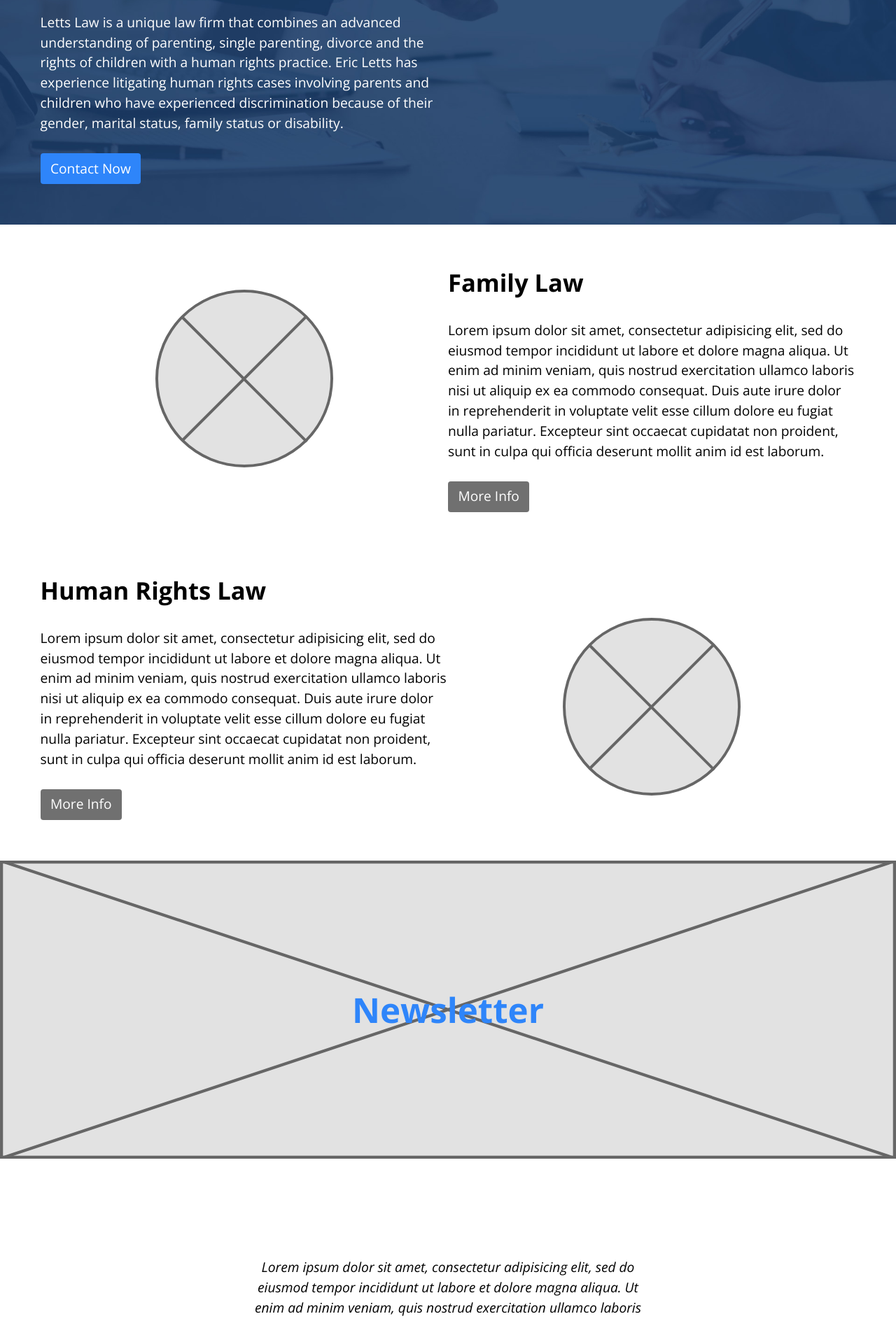
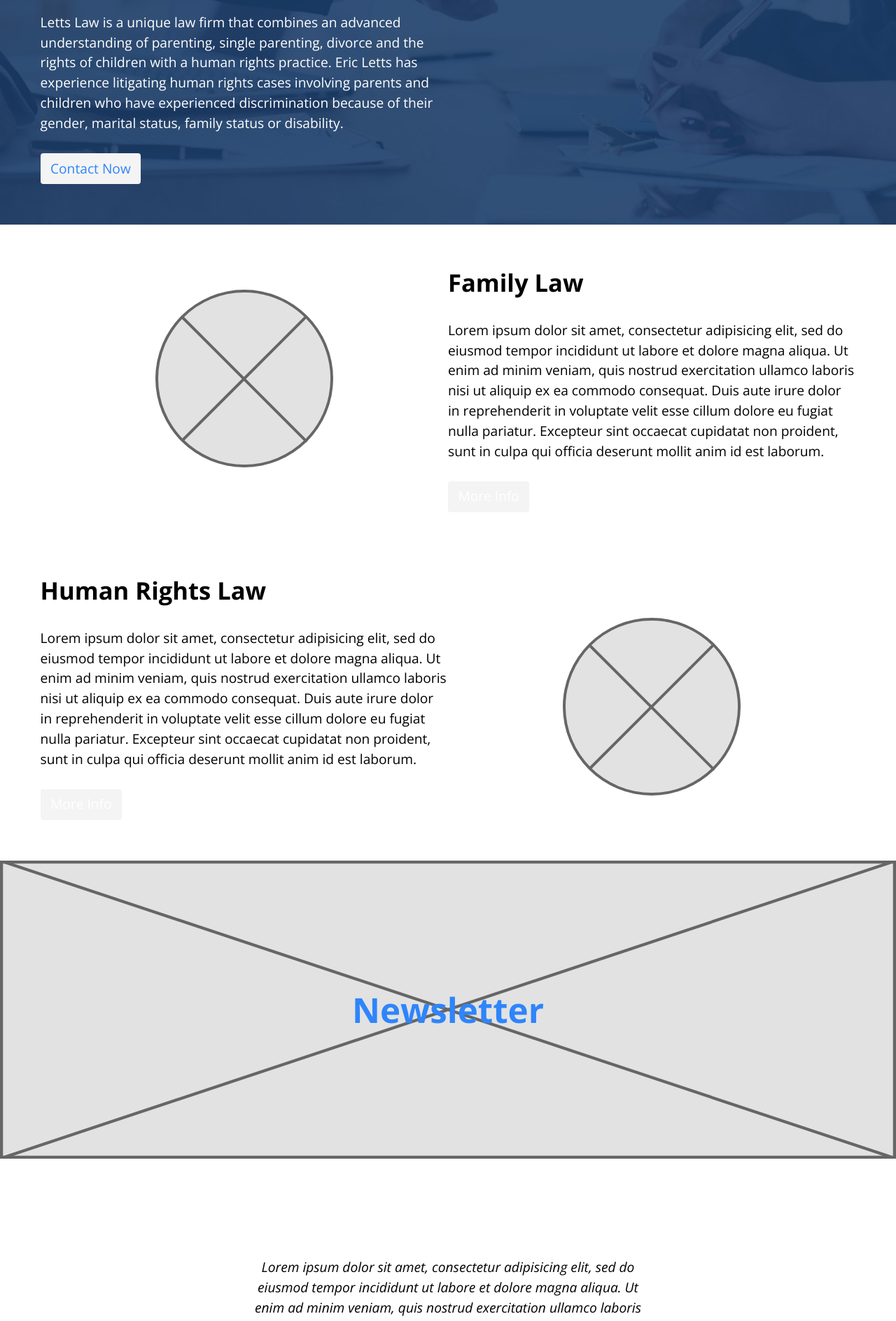
Before and after one commit to Ten-3/letts-law, a Jekyll site: the page built from index.html, in a window 1280 px wide. Shown: the part 527-2415 px from the top of the page at 70% size. Built offline with Jekyll 4.4.1, drawn with Linux system fonts in a browser that asks for light colours.

Commit message:
change the color of the button

```diff
--- a/css/main.css
+++ b/css/main.css
@@ -120,7 +120,7 @@ img {
 
 /*default button*/
 .btn {
-  background-color: #707070;
+  background-color: #F4F4F4;
   color: #fff;
   border: 0;
 }
@@ -133,21 +133,21 @@ nav a:hover {
 
 /*hover for default button*/
 .btn:hover {
-  background-color: black;
+  background-color: #E08540;
   transition: all .2s linear;
 }
 
 /*button for contact*/
 .contact-btn {
-  background-color: #2E85FA;
-  color: #fff;
+  background-color: #F4F4F4;
+  color: #2E85FA;
   border: none;
 }
 
 /*hover for contact button*/
 .contact-btn:hover {
-  background-color: #fff;
-  color: #2E85FA;
+  background-color: #E08540;
+  color: #fff;
   transition: all .2s linear;
 }
 
```
